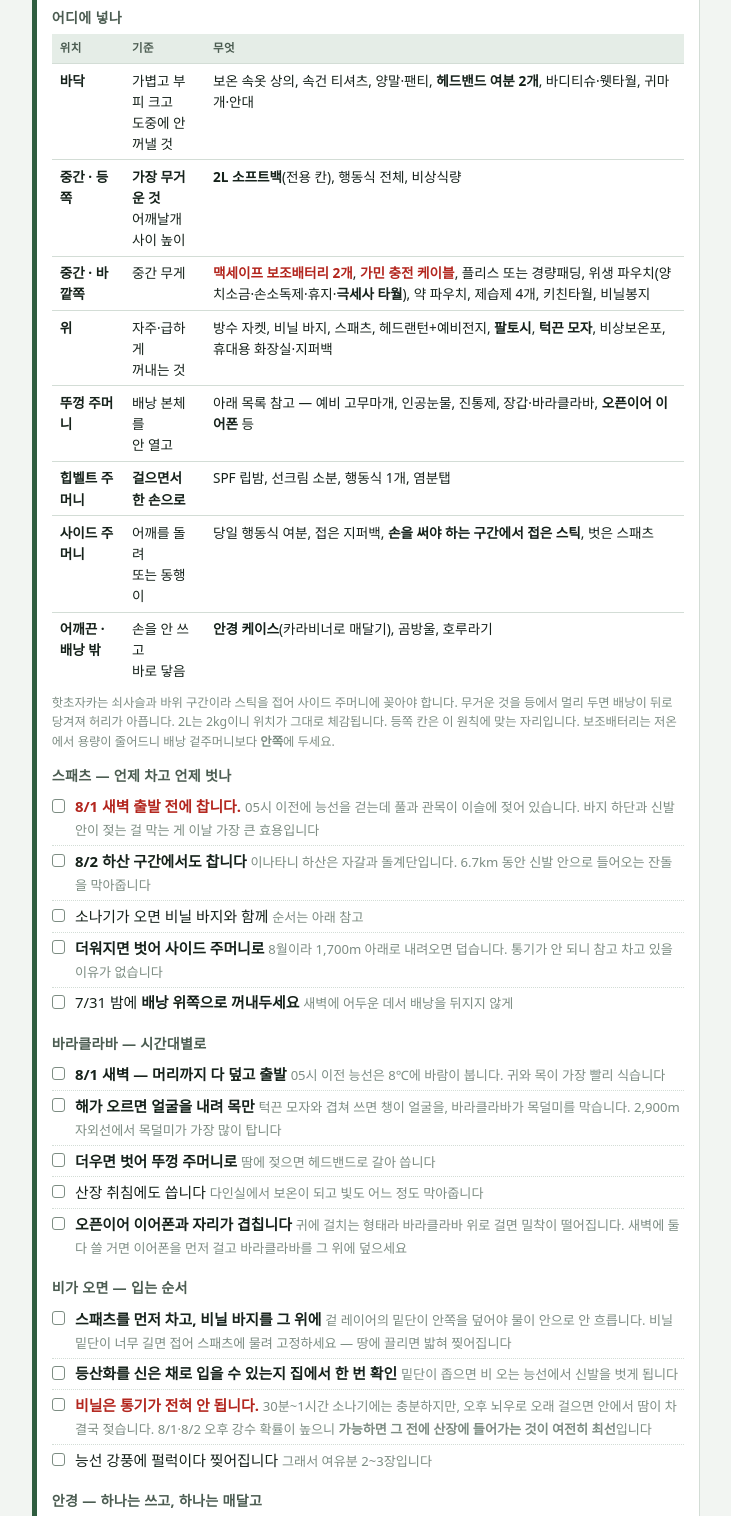
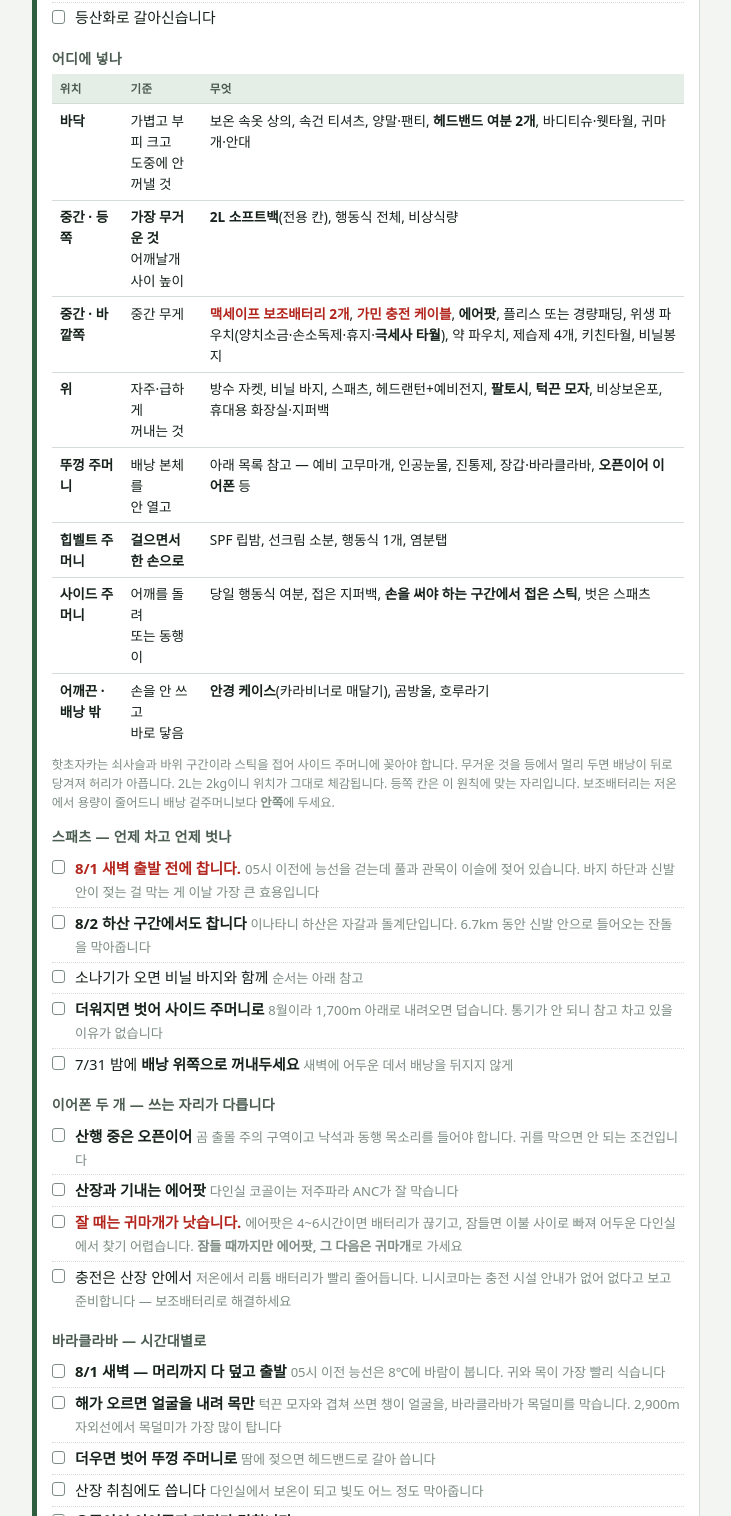
Before and after one commit to shkim-shk/alps-2026, a plain HTML site: page packing.html in a window 1280 px wide. Shown: the part 4663-6179 px from the top of the page, without its empty margins (274-1005 px from the left). Drawn offline with Linux system fonts and the light colour scheme.

Commit message:
에어팟 추가

```diff
--- a/packing.html
+++ b/packing.html
@@ -272,7 +272,9 @@
       <li><strong>턱끈 있는 모자</strong> 1개 <small>산행용. 바라클라바 위에 겹쳐 쓰면 챙으로 얼굴을, 바라클라바로 목과 귀를 가립니다</small></li>
       <li>SPF 립밤 <small>선글라스는 위 안경 항목에</small></li>
       <li>선크림·손소독제 <small>100ml 이하 소분한 것만</small></li>
-      <li><strong>오픈이어 이어폰</strong> + 케이스 <small>주변 소리를 막지 않아 산행에 맞습니다. 충전 단자를 확인하세요 — USB-C면 C to C 케이블이 실제로 쓰입니다</small></li>
+      <li><strong>오픈이어 이어폰</strong> + 케이스 <small>산행 중용. 주변 소리를 막지 않습니다</small></li>
+      <li><strong>에어팟</strong> + 케이스 <small>산장과 기내용. ANC로 코골이를 막습니다</small></li>
+      <li><span class="hi">두 이어폰의 충전 단자 확인</span> <small>USB-C면 C to C로 되지만, 라이트닝 케이스면 <strong>라이트닝 케이블을 따로</strong> 챕니다</small></li>
       <li>비닐봉지 여러 장</li>
     </ul>
   </div>
@@ -311,7 +313,7 @@
         <tbody>
           <tr><td><strong>바닥</strong></td><td>가볍고 부피 크고<br>도중에 안 꺼낼 것</td><td>보온 속옷 상의, 속건 티셔츠, 양말·팬티, <strong>헤드밴드 여분 2개</strong>, 바디티슈·웻타월, 귀마개·안대</td></tr>
           <tr><td><strong>중간 · 등쪽</strong></td><td><strong>가장 무거운 것</strong><br>어깨날개 사이 높이</td><td><strong>2L 소프트백</strong>(전용 칸), 행동식 전체, 비상식량</td></tr>
-          <tr><td><strong>중간 · 바깥쪽</strong></td><td>중간 무게</td><td><span class="hi">맥세이프 보조배터리 2개</span>, <span class="hi">가민 충전 케이블</span>, 플리스 또는 경량패딩, 위생 파우치(양치소금·손소독제·휴지·<strong>극세사 타월</strong>), 약 파우치, 제습제 4개, 키친타월, 비닐봉지</td></tr>
+          <tr><td><strong>중간 · 바깥쪽</strong></td><td>중간 무게</td><td><span class="hi">맥세이프 보조배터리 2개</span>, <span class="hi">가민 충전 케이블</span>, <strong>에어팟</strong>, 플리스 또는 경량패딩, 위생 파우치(양치소금·손소독제·휴지·<strong>극세사 타월</strong>), 약 파우치, 제습제 4개, 키친타월, 비닐봉지</td></tr>
           <tr><td><strong>위</strong></td><td>자주·급하게<br>꺼내는 것</td><td>방수 자켓, 비닐 바지, 스패츠, 헤드랜턴+예비전지, <strong>팔토시</strong>, <strong>턱끈 모자</strong>, 비상보온포, 휴대용 화장실·지퍼백</td></tr>
           <tr><td><strong>뚜껑 주머니</strong></td><td>배낭 본체를<br>안 열고</td><td>아래 목록 참고 — 예비 고무마개, 인공눈물, 진통제, 장갑·바라클라바, <strong>오픈이어 이어폰</strong> 등</td></tr>
           <tr><td><strong>힙벨트 주머니</strong></td><td><strong>걸으면서<br>한 손으로</strong></td><td>SPF 립밤, 선크림 소분, 행동식 1개, 염분탭</td></tr>
@@ -329,6 +331,14 @@
       <li>소나기가 오면 비닐 바지와 함께 <small>순서는 아래 참고</small></li>
       <li><strong>더워지면 벗어 사이드 주머니로</strong> <small>8월이라 1,700m 아래로 내려오면 덥습니다. 통기가 안 되니 참고 차고 있을 이유가 없습니다</small></li>
       <li>7/31 밤에 <strong>배낭 위쪽으로 꺼내두세요</strong> <small>새벽에 어두운 데서 배낭을 뒤지지 않게</small></li>
+    </ul>
+
+    <h3>이어폰 두 개 — 쓰는 자리가 다릅니다</h3>
+    <ul class="ck">
+      <li><strong>산행 중은 오픈이어</strong> <small>곰 출몰 주의 구역이고 낙석과 동행 목소리를 들어야 합니다. 귀를 막으면 안 되는 조건입니다</small></li>
+      <li><strong>산장과 기내는 에어팟</strong> <small>다인실 코골이는 저주파라 ANC가 잘 막습니다</small></li>
+      <li><span class="hi">잘 때는 귀마개가 낫습니다.</span> <small>에어팟은 4~6시간이면 배터리가 끊기고, 잠들면 이불 사이로 빠져 어두운 다인실에서 찾기 어렵습니다. <strong>잠들 때까지만 에어팟, 그 다음은 귀마개</strong>로 가세요</small></li>
+      <li>충전은 산장 안에서 <small>저온에서 리튬 배터리가 빨리 줄어듭니다. 니시코마는 충전 시설 안내가 없어 없다고 보고 준비합니다 — 보조배터리로 해결하세요</small></li>
     </ul>
 
     <h3>바라클라바 — 시간대별로</h3>
```
